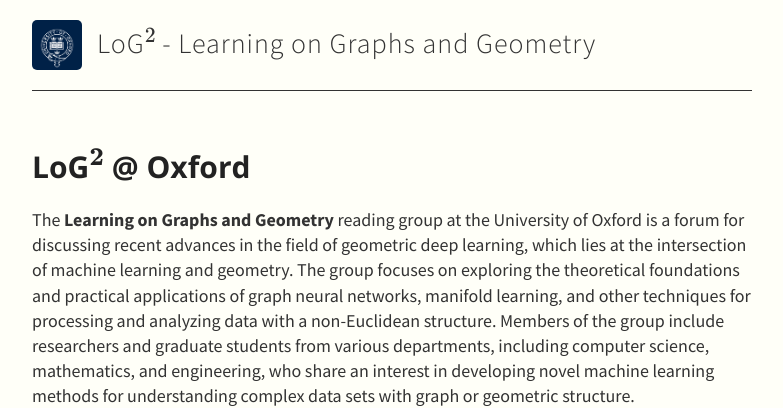
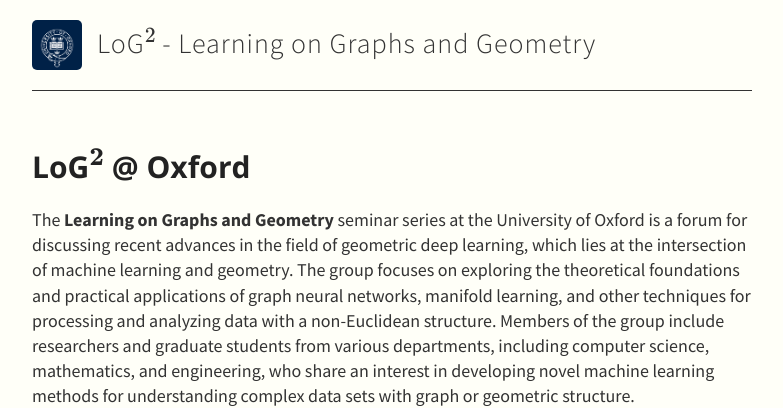
Before and after one commit to log-2/log-2.github.io, a Jekyll site: the page built from index.md, in a window 1280 px wide. Shown: the top 408 px of the page, without its empty margins (248-1031 px from the left). Built offline with Jekyll 4.4.1, drawn with Linux system fonts in a browser that asks for light colours; nearby versions of some CDN libraries; formulas are drawn with MathJax 3; our own code applies the rules of GitHub Pages for plain Markdown files.

Commit message:
Update index.md

```diff
--- a/index.md
+++ b/index.md
@@ -4,7 +4,7 @@ meta-description: "LoG$^\text{2}$: Learning on Graphs and Geometry @ Oxford"
 ---
 
 # LoG$^\textbf{2}$ @ Oxford
-The **Learning on Graphs and Geometry** reading group at the University of Oxford is a forum for discussing recent advances in the field of geometric deep learning, which lies at the intersection of machine learning and geometry. The group focuses on exploring the theoretical foundations and practical applications of graph neural networks, manifold learning, and other techniques for processing and analyzing data with a non-Euclidean structure. Members of the group include researchers and graduate students from various departments, including computer science, mathematics, and engineering, who share an interest in developing novel machine learning methods for understanding complex data sets with graph or geometric structure.
+The **Learning on Graphs and Geometry** seminar series at the University of Oxford is a forum for discussing recent advances in the field of geometric deep learning, which lies at the intersection of machine learning and geometry. The group focuses on exploring the theoretical foundations and practical applications of graph neural networks, manifold learning, and other techniques for processing and analyzing data with a non-Euclidean structure. Members of the group include researchers and graduate students from various departments, including computer science, mathematics, and engineering, who share an interest in developing novel machine learning methods for understanding complex data sets with graph or geometric structure.
 
 
 
```
